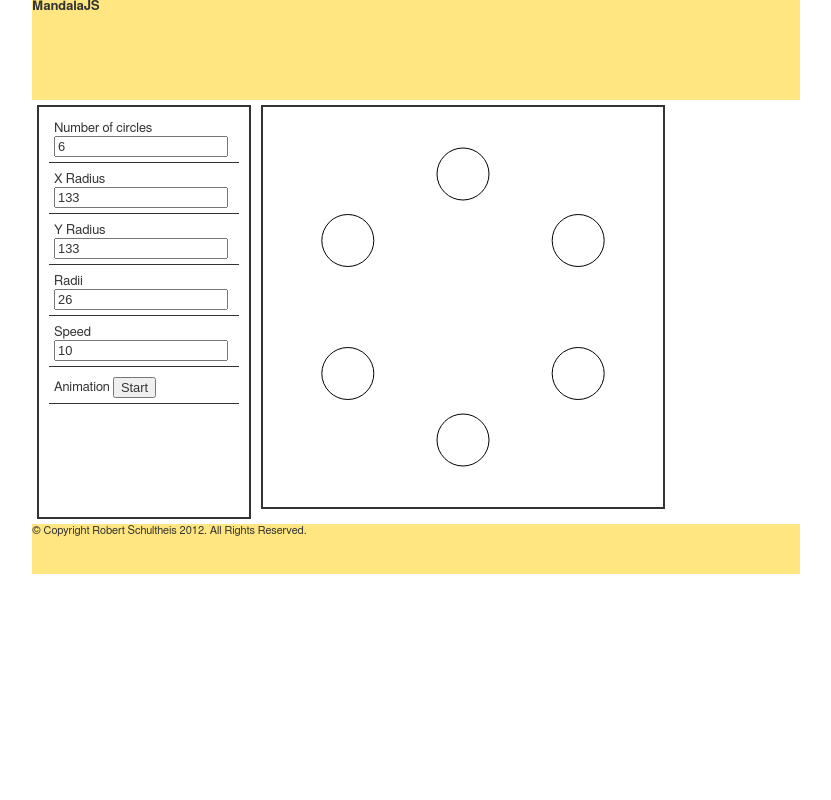
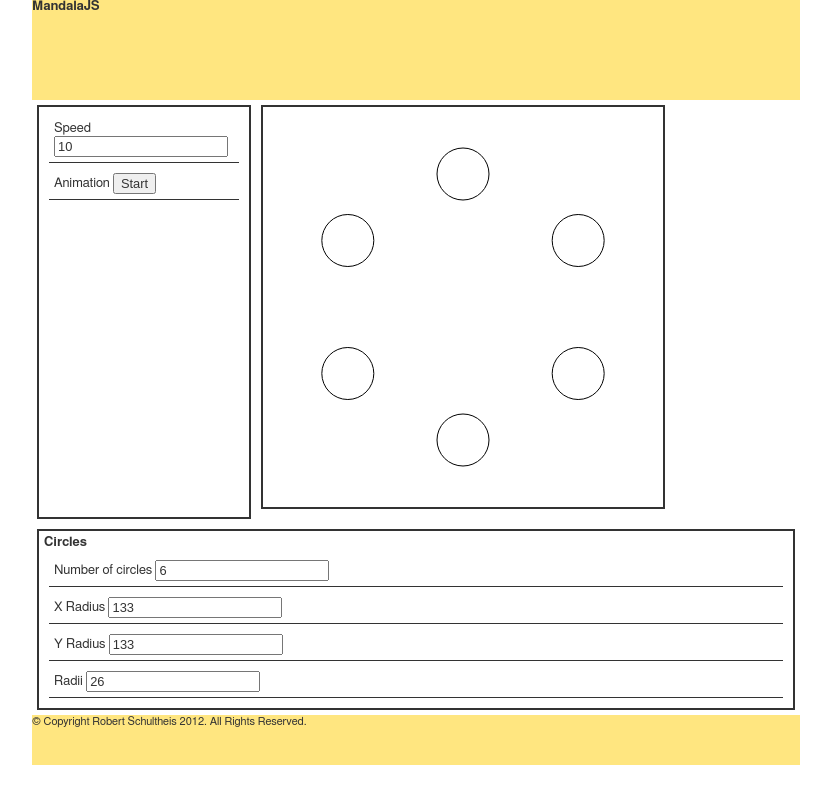
Before and after one commit to rschultheis/mandalajs, a plain HTML site: page index.html in a window 1280 px wide. Shown: the whole page, without its empty margins (224-1055 px from the left). Drawn offline with Linux system fonts and the light colour scheme.

Commit message:
moved things around in preparation for making the mandala componentizable

```diff
--- a/_/css/style.css
+++ b/_/css/style.css
@@ -233,6 +233,18 @@ body { width: 100% }
   border-bottom: 1px solid;
 }
 
+#mandala-component-controls {
+  width: 100%;
+  height: 1%;
+  position: relative;
+}
+
+.mandala-component-control {
+  border: 2px solid;
+  margin: 5px;
+  padding: 5px;
+}
+
 #footer {
   position: relative;
   bottom: 0;
--- a/_/js/mandala.js
+++ b/_/js/mandala.js
@@ -71,7 +71,7 @@
       this.step = 0.010;
       this.offset = 0.0;
       this.going = false;
-      this.circles = new Circles(this);
+      this.components = [new Circles(this)];
       this.speed = $('#speed');
       this.speed.attr('value', this.step * 1000);
       this.speed.change(function(event) {
@@ -117,8 +117,15 @@
     };
 
     Mandala.prototype.draw = function() {
+      var component, _i, _len, _ref, _results;
       this.canvas.clearRect(0, 0, this.height, this.width);
-      return this.circles.draw();
+      _ref = this.components;
+      _results = [];
+      for (_i = 0, _len = _ref.length; _i < _len; _i++) {
+        component = _ref[_i];
+        _results.push(component.draw());
+      }
+      return _results;
     };
 
     return Mandala;
--- a/index.html
+++ b/index.html
@@ -79,6 +79,24 @@
 	  </canvas>
 
           <aside id='mandala-controls'>
+
+            <div class='mandala-control'>
+              <label>Speed</label>
+              <input type='number' id='speed' value='5'/>
+            </div>
+            <div class='mandala-control'>
+              <label>Animation</label>
+              <input type='button' id='go' value='Stop'/>
+            </div>
+          </aside>
+
+        </div>
+
+        </section>
+
+        <section id='mandala-component-controls'>
+          <div id='circles-0' class='mandala-component-control'>
+	    <h3 class='mandala-control-heading'>Circles</h3>
             <div class='mandala-control'>
               <label>Number of circles</label>
               <input type='number' id='num_circles' value='1'/>
@@ -95,19 +113,10 @@
               <label>Radii</label>
               <input type='number' id='radii' value='1'/>
             </div>
-            <div class='mandala-control'>
-              <label>Speed</label>
-              <input type='number' id='speed' value='5'/>
-            </div>
-            <div class='mandala-control'>
-              <label>Animation</label>
-              <input type='button' id='go' value='Stop'/>
-            </div>
-          </aside>
 
-        </div>
+          </div>
+        </section>
 
-        </section>
 
 	<footer id='footer'>
 
```
Also changed, not shown: 1 other file.
